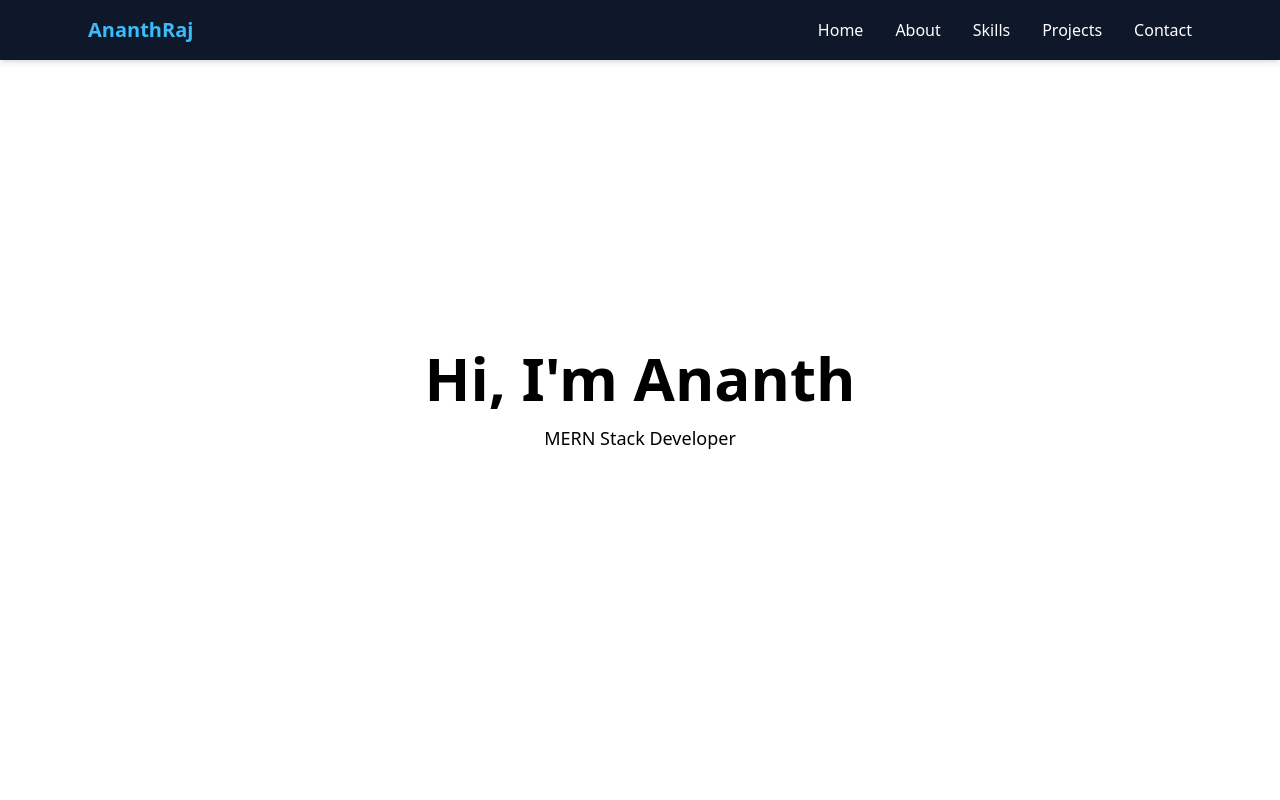
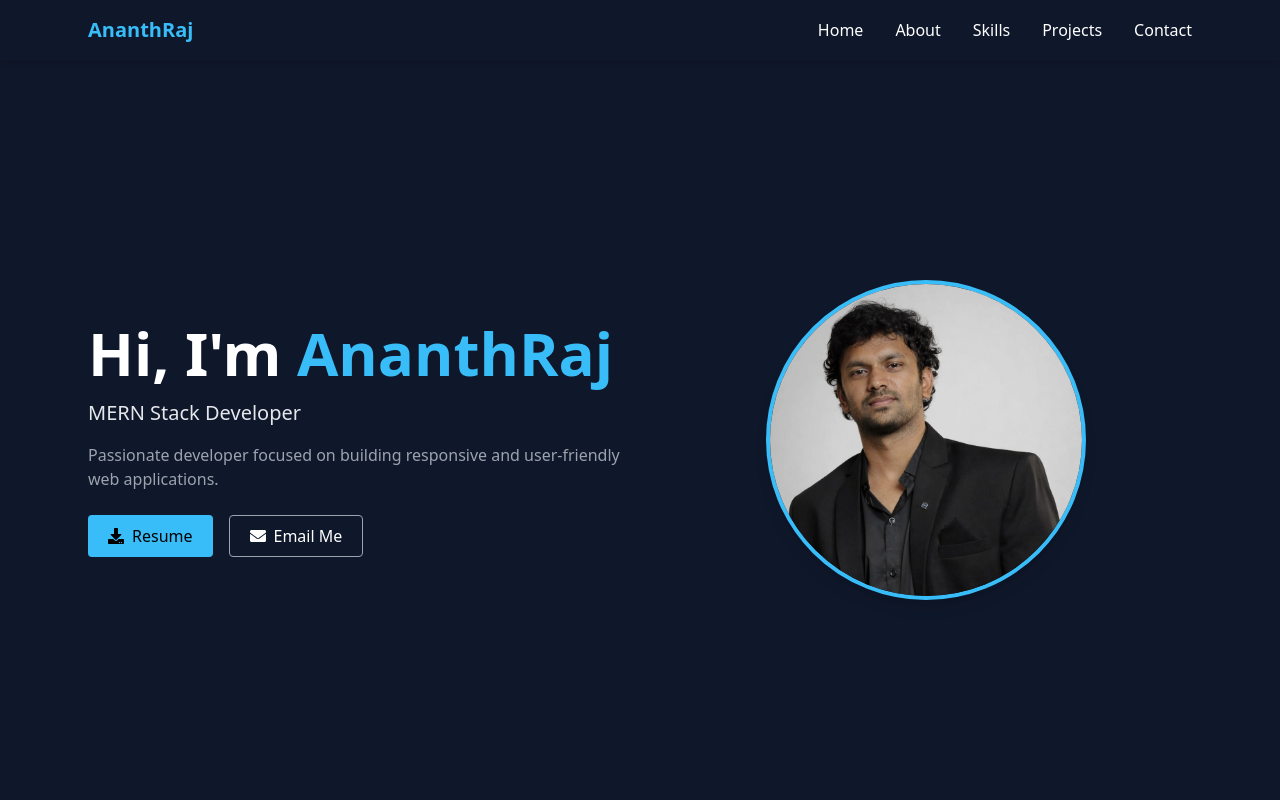
Before and after one commit to anantharjun672001-a11y/portfolio, a React app: page / in a window 1280 px wide. Shown: the top 800 px of the page. Built offline with nearby package versions, Linux system fonts and the light colour scheme; the HTML template or start-up script is replaced by a standard one.

Commit message:
hero section perfectly styled and imaged added

```diff
--- a/src/components/Hero.jsx
+++ b/src/components/Hero.jsx
@@ -1,10 +1,64 @@
 import React from "react";
+import { FaEnvelope, FaDownload } from "react-icons/fa";
+import profile from "../assets/Arjun_Profile.jpeg";
 
 const Hero = () => {
   return (
-    <section className="h-screen flex flex-col justify-center items-center text-center">
-      <h1 className="text-4xl md:text-6xl font-bold">Hi, I'm Ananth</h1>
-      <p className="mt-4 text-lg">MERN Stack Developer</p>
+    <section className="min-h-screen bg-[#0f172a] text-white flex items-center">
+
+      {/* CONTAINER */}
+      <div className="max-w-6xl mx-auto w-full px-6 flex flex-col md:flex-row items-center justify-between gap-10 pt-20">
+
+        {/* LEFT SIDE */}
+        <div className="flex-1 text-center md:text-left">
+
+          <h1 className="text-4xl md:text-6xl font-bold leading-tight">
+            Hi, I'm{" "}
+            <span className="text-[#38bdf8]">AnanthRaj</span>
+          </h1>
+
+          <p className="mt-4 text-lg md:text-xl text-gray-200">
+            MERN Stack Developer
+          </p>
+
+          <p className="mt-4 text-gray-400 max-w-xl mx-auto md:mx-0">
+            Passionate developer focused on building responsive and
+            user-friendly web applications.
+          </p>
+
+          {/* BUTTONS */}
+          <div className="mt-6 flex flex-col sm:flex-row gap-4 justify-center md:justify-start">
+
+            {/* Resume */}
+            <a
+              href="/resume.pdf"
+              download
+              className="flex items-center justify-center gap-2 bg-[#38bdf8] text-black px-5 py-2 rounded font-medium hover:scale-105 transition duration-300"
+            >
+              <FaDownload /> Resume
+            </a>
+
+            {/* Email */}
+            <a
+              href="mailto:anantharjun672001@gmail.com"
+              className="flex items-center justify-center gap-2 border border-gray-400 px-5 py-2 rounded hover:bg-white hover:text-black transition duration-300"
+            >
+              <FaEnvelope /> Email Me
+            </a>
+
+          </div>
+        </div>
+
+        {/* RIGHT SIDE IMAGE */}
+        <div className="flex-1 flex justify-center">
+          <img
+            src={profile}
+            alt="profile"
+            className="w-64 h-64 md:w-80 md:h-80 object-cover object-top rounded-full border-4 border-[#38bdf8] shadow-lg hover:scale-105 transition duration-300"
+          />
+        </div>
+
+      </div>
     </section>
   );
 };
```
Also changed, not shown: src/assets/Arjun_Profile.jpeg (added).
